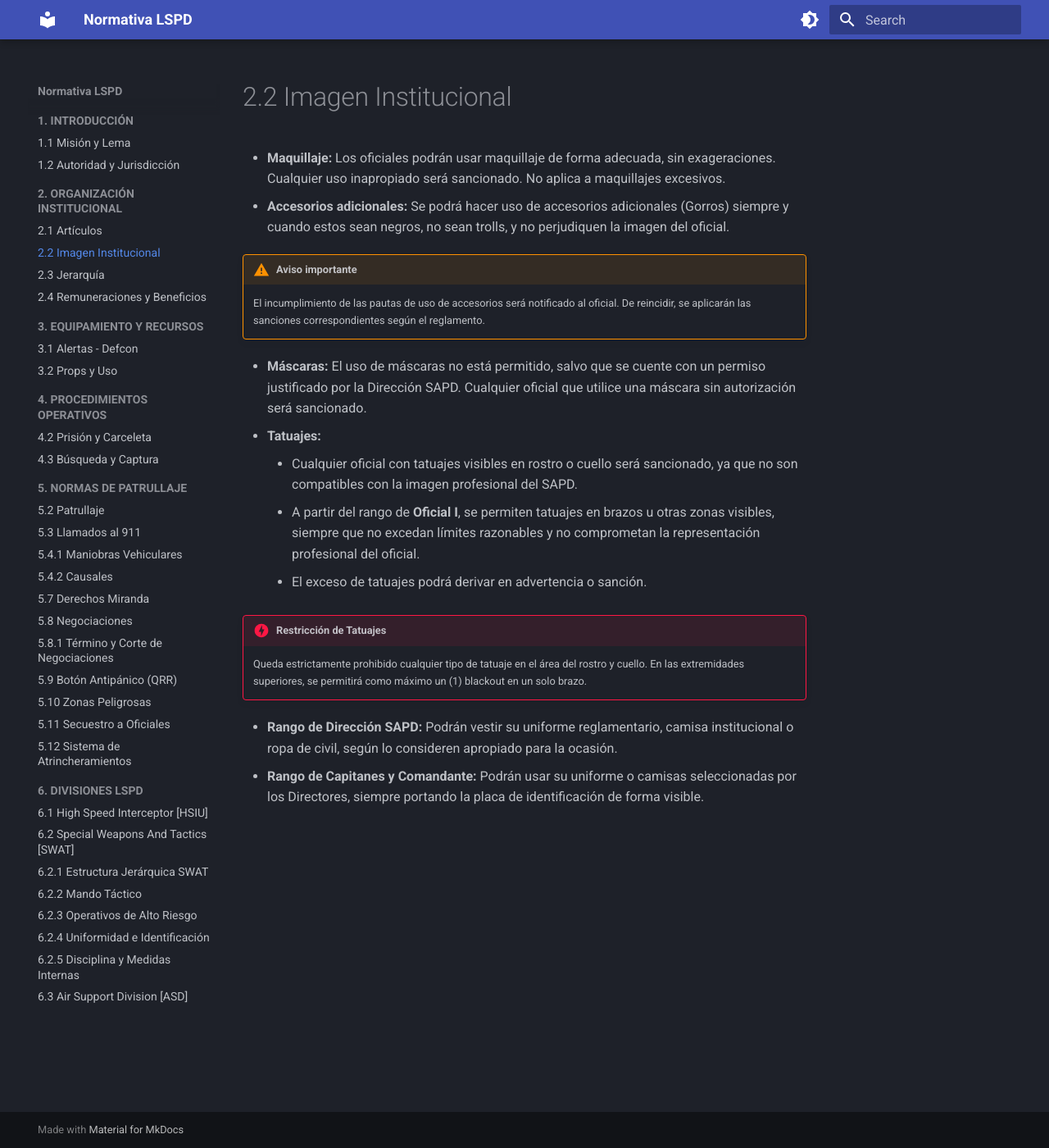
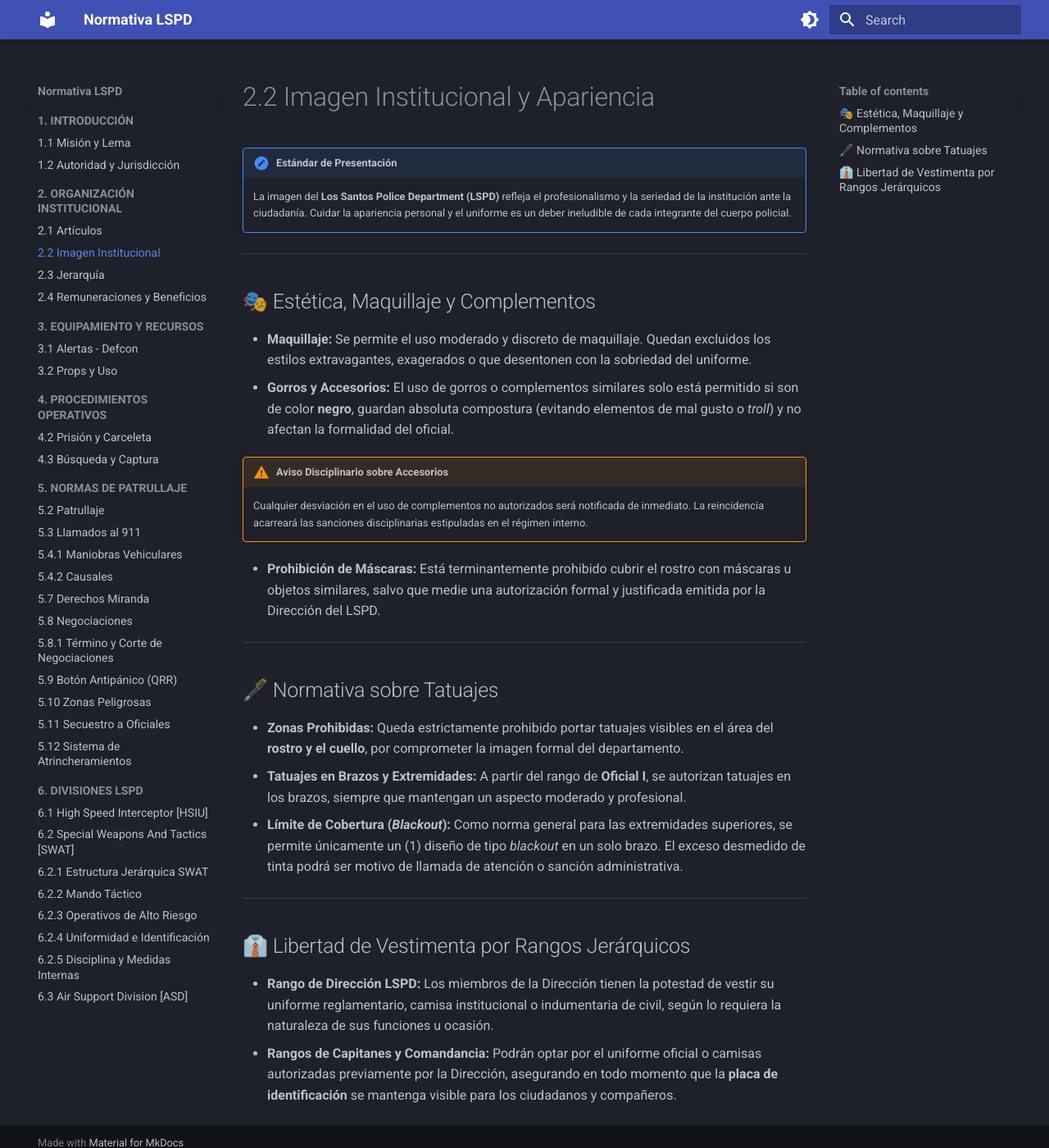
Before and after one commit to normativa-lspd-infinity-rp/Normativa-LSPD, an MkDocs documentation site: the page built from docs/organizacion/imagen-institucional.md, in a window 1280 px wide and 1400 px high. Shown: the whole window at 82% size. Built offline with MkDocs 1.6.1 and Material for MkDocs 9.7.7, drawn with Linux system fonts in a browser that asks for light colours.

Commit message:
Update imagen-institucional.md

```diff
--- a/docs/organizacion/imagen-institucional.md
+++ b/docs/organizacion/imagen-institucional.md
@@ -1,19 +1,31 @@
-# 2.2 Imagen Institucional
+# 2.2 Imagen Institucional y Apariencia
 
-- **Maquillaje:** Los oficiales podrán usar maquillaje de forma adecuada, sin exageraciones. Cualquier uso inapropiado será sancionado. No aplica a maquillajes excesivos.
-- **Accesorios adicionales:** Se podrá hacer uso de accesorios adicionales (Gorros) siempre y cuando estos sean negros, no sean trolls, y no perjudiquen la imagen del oficial.
+!!! note "Estándar de Presentación"
+    La imagen del **Los Santos Police Department (LSPD)** refleja el profesionalismo y la seriedad de la institución ante la ciudadanía. Cuidar la apariencia personal y el uniforme es un deber ineludible de cada integrante del cuerpo policial.
 
-!!! warning "Aviso importante"
-    El incumplimiento de las pautas de uso de accesorios será notificado al oficial. De reincidir, se aplicarán las sanciones correspondientes según el reglamento.
+---
 
-- **Máscaras:** El uso de máscaras no está permitido, salvo que se cuente con un permiso justificado por la Dirección SAPD. Cualquier oficial que utilice una máscara sin autorización será sancionado.
-- **Tatuajes:**
-    - Cualquier oficial con tatuajes visibles en rostro o cuello será sancionado, ya que no son compatibles con la imagen profesional del SAPD.
-    - A partir del rango de **Oficial I**, se permiten tatuajes en brazos u otras zonas visibles, siempre que no excedan límites razonables y no comprometan la representación profesional del oficial.
-    - El exceso de tatuajes podrá derivar en advertencia o sanción.
+## 🎭 Estética, Maquillaje y Complementos
 
-!!! danger "Restricción de Tatuajes"
-    Queda estrictamente prohibido cualquier tipo de tatuaje en el área del rostro y cuello. En las extremidades superiores, se permitirá como máximo un (1) blackout en un solo brazo.
+* **Maquillaje:** Se permite el uso moderado y discreto de maquillaje. Quedan excluidos los estilos extravagantes, exagerados o que desentonen con la sobriedad del uniforme.
+* **Gorros y Accesorios:** El uso de gorros o complementos similares solo está permitido si son de color **negro**, guardan absoluta compostura (evitando elementos de mal gusto o *troll*) y no afectan la formalidad del oficial.
 
-- **Rango de Dirección SAPD:** Podrán vestir su uniforme reglamentario, camisa institucional o ropa de civil, según lo consideren apropiado para la ocasión.
-- **Rango de Capitanes y Comandante:** Podrán usar su uniforme o camisas seleccionadas por los Directores, siempre portando la placa de identificación de forma visible.
+!!! warning "Aviso Disciplinario sobre Accesorios"
+    Cualquier desviación en el uso de complementos no autorizados será notificada de inmediato. La reincidencia acarreará las sanciones disciplinarias estipuladas en el régimen interno.
+
+* **Prohibición de Máscaras:** Está terminantemente prohibido cubrir el rostro con máscaras u objetos similares, salvo que medie una autorización formal y justificada emitida por la Dirección del LSPD.
+
+---
+
+## 🖋️ Normativa sobre Tatuajes
+
+* **Zonas Prohibidas:** Queda estrictamente prohibido portar tatuajes visibles en el área del **rostro y el cuello**, por comprometer la imagen formal del departamento.
+* **Tatuajes en Brazos y Extremidades:** A partir del rango de **Oficial I**, se autorizan tatuajes en los brazos, siempre que mantengan un aspecto moderado y profesional.
+* **Límite de Cobertura (*Blackout*):** Como norma general para las extremidades superiores, se permite únicamente un (1) diseño de tipo *blackout* en un solo brazo. El exceso desmedido de tinta podrá ser motivo de llamada de atención o sanción administrativa.
+
+---
+
+## 👔 Libertad de Vestimenta por Rangos Jerárquicos
+
+* **Rango de Dirección LSPD:** Los miembros de la Dirección tienen la potestad de vestir su uniforme reglamentario, camisa institucional o indumentaria de civil, según lo requiera la naturaleza de sus funciones u ocasión.
+* **Rangos de Capitanes y Comandancia:** Podrán optar por el uniforme oficial o camisas autorizadas previamente por la Dirección, asegurando en todo momento que la **placa de identificación** se mantenga visible para los ciudadanos y compañeros.
```
